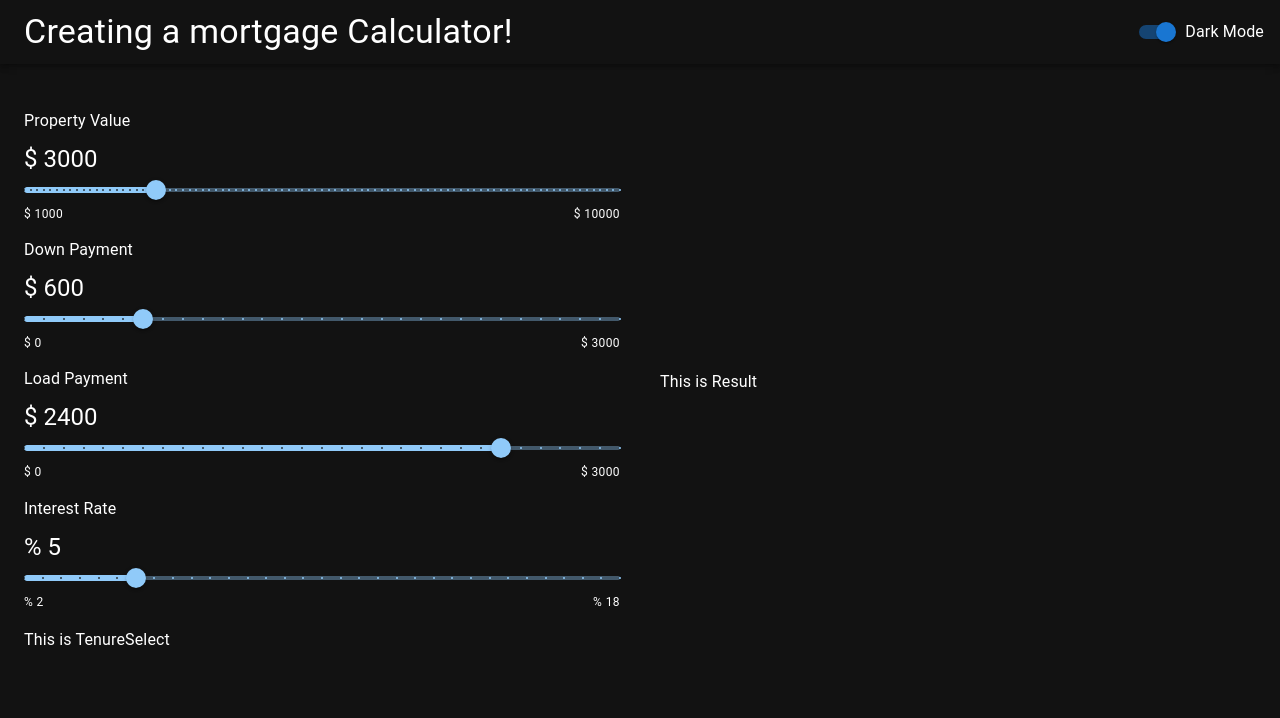
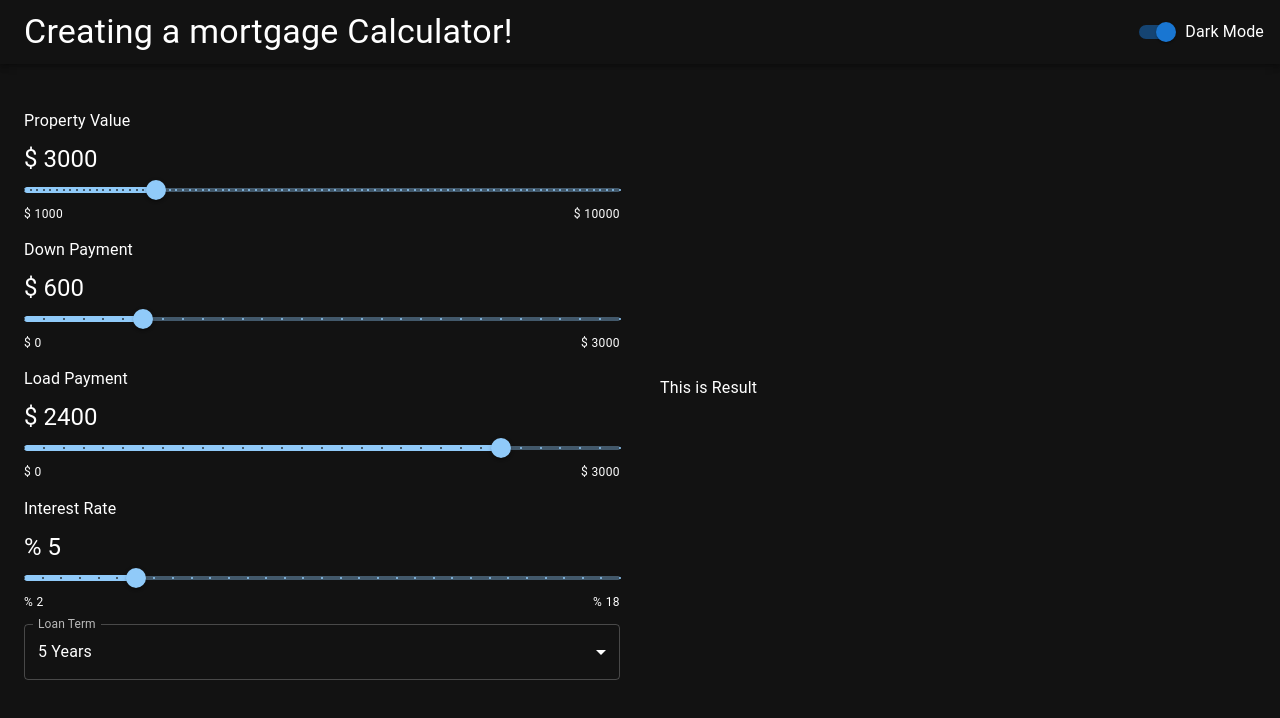
Before and after one commit to wonth93/Mortgage-Calculator, a React (Create React App) app: page / in a window 1280 px wide. Shown: the top 718 px of the page. Built offline with nearby package versions, Linux system fonts and the light colour scheme.

Commit message:
add loan term selector

```diff
--- a/src/App.js
+++ b/src/App.js
@@ -33,7 +33,7 @@
           <Grid container spacing={5} alignItems="center">
             <Grid item xs={12} md ={6}>
               <SliderSelect data={data} setData={setData} />
-              <TenureSelect />
+              <TenureSelect data={data} setData={setData} />
             </Grid>
             <Grid item xs={12} md ={6}>
               <Result />
--- a/src/Components/TenureSelect.js
+++ b/src/Components/TenureSelect.js
@@ -1,12 +1,27 @@
 import React from "react";
+import { InputLabel, MenuItem, FormControl, Select } from "@mui/material";
 
-const TenureSelect = () => {
+const TenureSelect = ({ data, setData }) => {
+
+  const handleChange = (event) => {
+    setData({
+      ...data,
+      loanTerm: event.target.value,
+    });
+  }
+
   return (
-    <div>
-      <p>
-        This is TenureSelect
-      </p>
-    </div>
+    <FormControl fullWidth>
+      <InputLabel id="demo-simple-select-helper-label">Loan Term</InputLabel>
+      <Select labelId="demo-simple-select-helper-label" id="demo-simple-select-helper" value={data.loanTerm} label="Loan Term" onChange={handleChange}>
+        <MenuItem value={5}>5 Years</MenuItem>
+        <MenuItem value={10}>10 Years</MenuItem>
+        <MenuItem value={15}>15 Years</MenuItem>
+        <MenuItem value={20}>20 Years</MenuItem>
+        <MenuItem value={25}>25 Years</MenuItem>
+        <MenuItem value={30}>30 Years</MenuItem>
+      </Select>
+    </FormControl>
   );
 }
 
```
